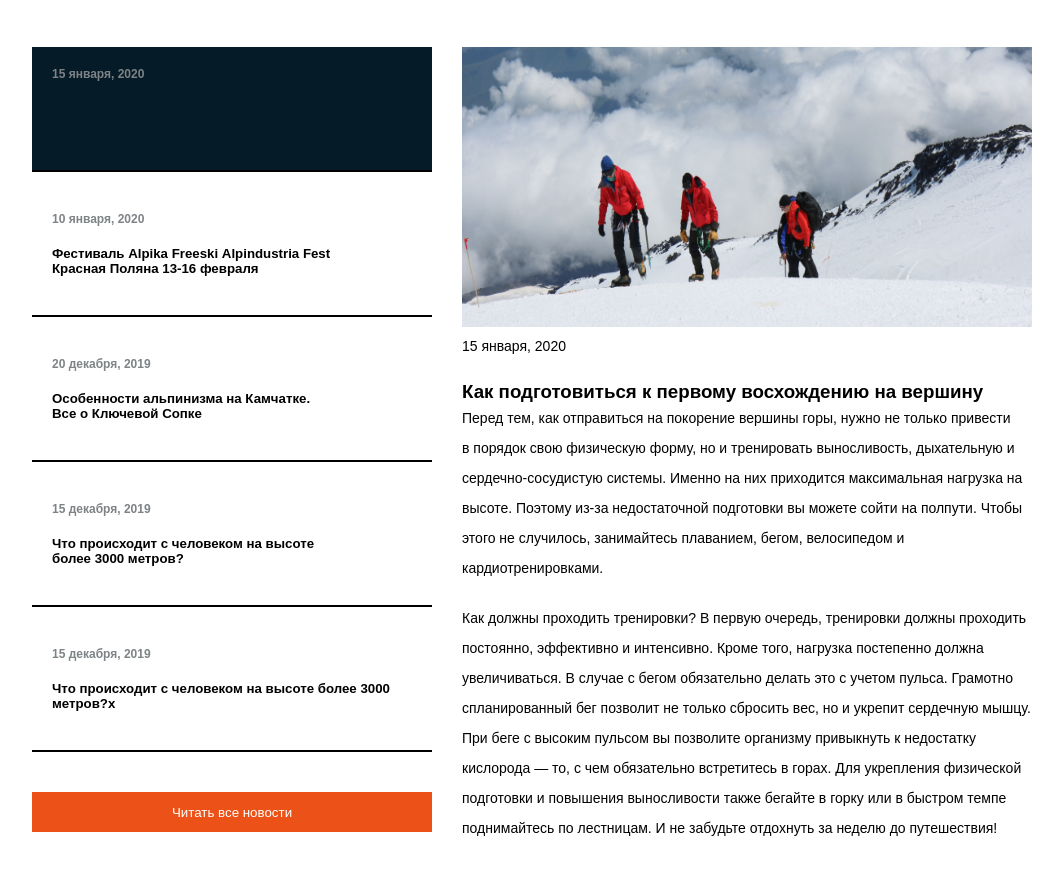
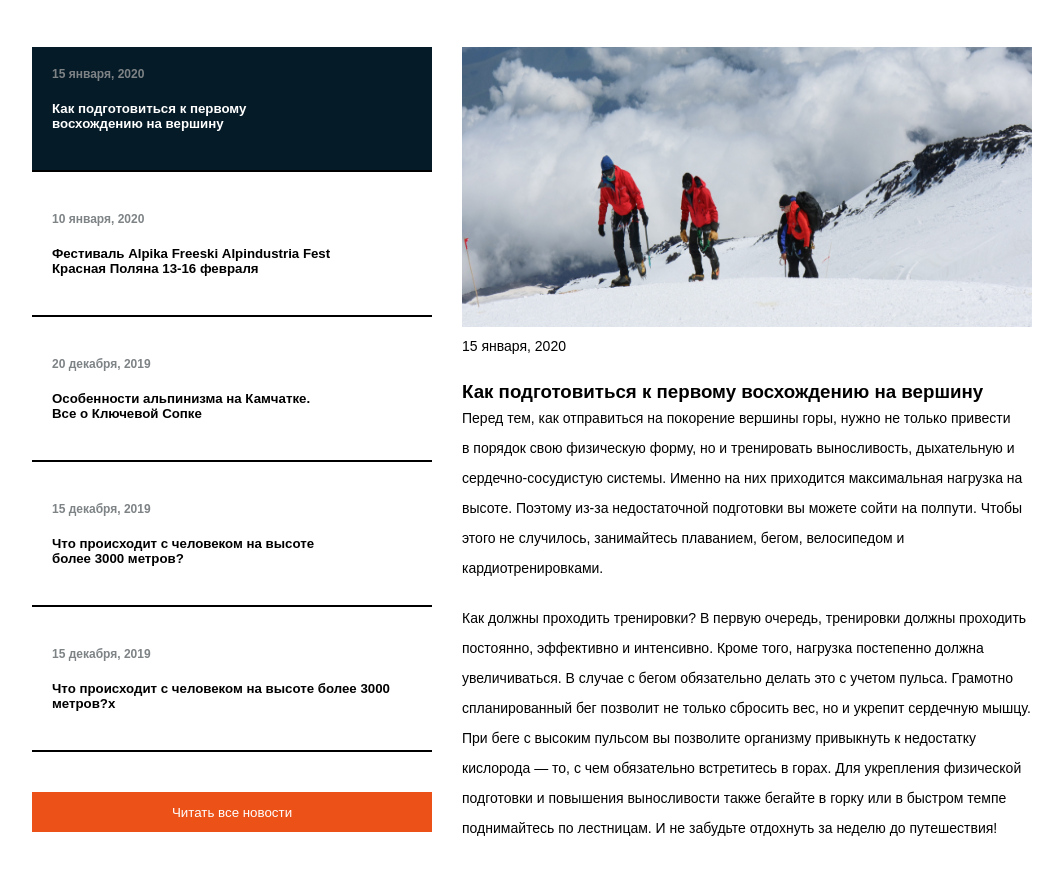
Before and after one commit to hamrakulovmuhammad/mountain_everets, a website built with Vite: page index.html in a window 1280 px wide. Shown: the part 2520-3395 px from the top of the page, without its empty margins (108-1171 px from the left). Built offline with nearby package versions, Linux system fonts and the light colour scheme.

Commit message:
add some js

```diff
--- a/index.html
+++ b/index.html
@@ -224,7 +224,10 @@
             <div class="blog_left">
               <div class="questions s">
                 <p>15 января, 2020</p>
-
+                <h5>
+                  Как подготовиться к первому <br />
+                  восхождению на вершину
+                </h5>
               </div>
               <div class="questions">
                 <p>10 января, 2020</p>
```
